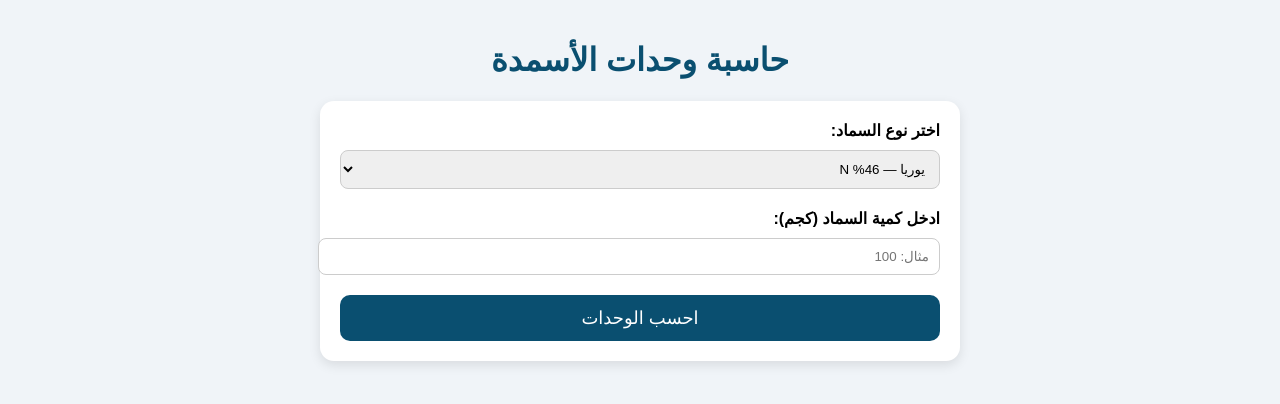
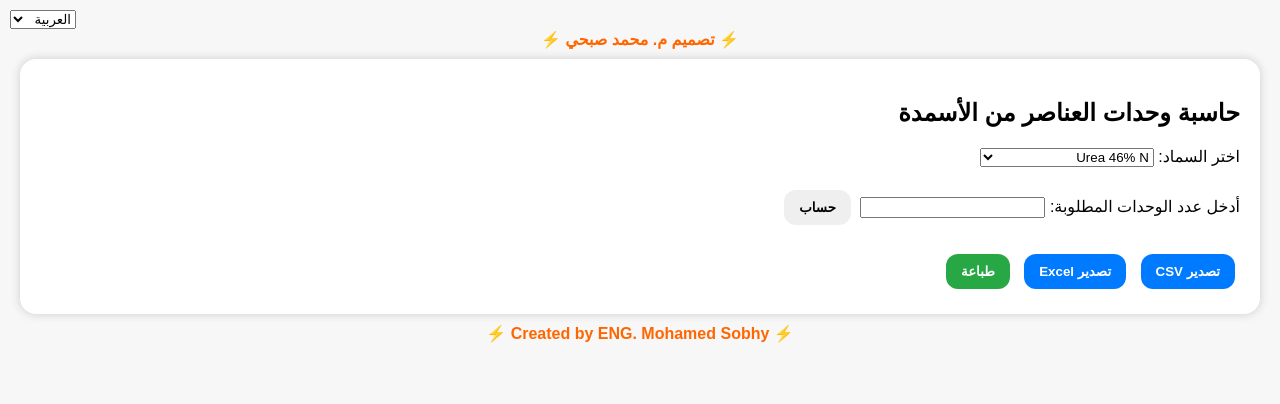
Before and after one commit to Hamo-2003/Fertilizer-Units-Calculator-EG, a plain HTML site: page index.html in a window 1280 px wide. Drawn offline with Linux system fonts and the light colour scheme.

Commit message:
Update index.html

```diff
--- a/index.html
+++ b/index.html
@@ -1,109 +1,98 @@
 <!DOCTYPE html><html lang="ar" dir="rtl">
 <head>
-<meta charset="UTF-8" />
-<meta name="viewport" content="width=device-width, initial-scale=1.0" />
-<title>حاسبة وحدات الأسمدة</title>
+<meta charset="UTF-8">
+<meta name="viewport" content="width=device-width, initial-scale=1.0">
+<title>أداة حساب وحدات السماد</title>
 <style>
-  body {
-    font-family: 'Cairo', sans-serif;
-    margin: 0;
-    padding: 20px;
-    background: #f0f4f8;
-  }
-  h1 {
-    text-align: center;
-    color: #0a4f70;
-  }
-  .card {
-    max-width: 600px;
-    margin: 20px auto;
-    padding: 20px;
-    background: white;
-    border-radius: 14px;
-    box-shadow: 0 4px 12px rgba(0,0,0,0.1);
-  }
-  label {
-    font-weight: bold;
-  }
-  select, input {
-    width: 100%;
-    padding: 10px;
-    margin: 10px 0 20px 0;
-    border-radius: 8px;
-    border: 1px solid #ccc;
-  }
-  button {
-    width: 100%;
-    padding: 12px;
-    background: #0a4f70;
-    color: white;
-    border: none;
-    border-radius: 10px;
-    font-size: 18px;
-    cursor: pointer;
-  }
-  .result {
-    margin-top: 20px;
-    font-size: 20px;
-    background: #e8f7ff;
-    padding: 15px;
-    border-radius: 10px;
-    line-height: 1.8;
-  }
+  body { font-family: 'Cairo', sans-serif; background: #f7f7f7; margin: 20px; }
+  header, footer { text-align: center; padding: 10px; font-weight: bold; color: #ff6600; }
+  .lang-switch { position: absolute; top: 10px; left: 10px; }
+  .container { background: white; padding: 20px; border-radius: 16px; box-shadow: 0 0 10px #ccc; }
+  button { padding: 10px 15px; margin: 5px; border-radius: 12px; border: none; font-weight: bold; cursor: pointer; }
+  .export { background: #007bff; color: white; }
+  .print { background: #28a745; color: white; }
 </style>
 </head>
-<body>
-<h1>حاسبة وحدات الأسمدة</h1><div class="card">
-  <label>اختر نوع السماد:</label>
-  <select id="fertilizer">
-    <option value="46-0-0">يوريا — 46% N</option>
-    <option value="33.5-0-0">نترات نشادر — 33.5% N</option>
-    <option value="21-0-0">سلفات نشادر — 21% N</option>
-    <option value="15.5-0-0">نترات كالسيوم — 15.5% N</option>
-    <option value="18-46-0">DAP — 18% N + 46% P₂O₅</option>
-    <option value="12-61-0">MAP — 12% N + 61% P₂O₅</option>
-    <option value="0-15-0">سوبر فوسفات — 15% P₂O₅</option>
-    <option value="0-52-34">MKP — 52% P₂O₅ + 34% K₂O</option>
-    <option value="0-0-50">سلفات بوتاسيوم — 50% K₂O</option>
-    <option value="0-0-60">كلوريد بوتاسيوم — 60% K₂O</option>
-    <option value="15-15-15">NPK 15-15-15</option>
-    <option value="20-20-20">NPK 20-20-20</option>
-    <option value="12-24-12">NPK 12-24-12</option>
-  </select><label>ادخل كمية السماد (كجم):</label> <input type="number" id="amount" placeholder="مثال: 100" />
+<body><div class="lang-switch">
+  <select id="language" onchange="switchLanguage()">
+    <option value="ar">العربية</option>
+    <option value="en">English</option>
+  </select>
+</div><header>⚡ تصميم م. محمد صبحي ⚡</header><div class="container">
+  <h2 id="title">حاسبة وحدات العناصر من الأسمدة</h2><label id="fertLabel">اختر السماد:</label> <select id="fertilizer"></select>
 
-<button onclick="calculateUnits()">احسب الوحدات</button>
+<br><br> <label id="unitLabel">أدخل عدد الوحدات المطلوبة:</label> <input type="number" id="units" />
 
-  <div class="result" id="result" style="display:none"></div>
-</div><script>
-function calculateUnits() {
-  let fert = document.getElementById('fertilizer').value.split('-');
-  let N = parseFloat(fert[0]);
-  let P2O5 = parseFloat(fert[1]);
-  let K2O = parseFloat(fert[2]);
-  let amount = parseFloat(document.getElementById('amount').value);
+<button onclick="calculate()">حساب</button>
 
-  if (!amount) return alert('ادخل كمية السماد');
+  <h3 id="result"></h3><button class="export" onclick="downloadCSV()">تصدير CSV</button> <button class="export" onclick="downloadExcel()">تصدير Excel</button> <button class="print" onclick="window.print()">طباعة</button>
 
-  // حساب الوحدات
-  let N_units = amount * (N / 100);
-  let P2O5_units = amount * (P2O5 / 100);
-  let K2O_units = amount * (K2O / 100);
+</div><footer>⚡ Created by ENG. Mohamed Sobhy ⚡</footer><script>
+const fertilizers = {
+  "Urea 46% N": { N: 46 },
+  "Ammonium Nitrate 33.5%": { N: 33.5 },
+  "MAP 12-61-0": { N: 12, P: 61 },
+  "DAP 18-46-0": { N: 18, P: 46 },
+  "MKP 0-52-34": { P: 52, K: 34 },
+  "NPK 20-20-20": { N: 20, P: 20, K: 20 }
+};
 
-  // التحويلات
-  let P_units = P2O5_units * 0.436;
-  let K_units = K2O_units * 0.83;
+function loadFertilizers() {
+  const select = document.getElementById("fertilizer");
+  for (let f in fertilizers) {
+    const option = document.createElement("option");
+    option.value = f;
+    option.textContent = f;
+    select.appendChild(option);
+  }
+}
 
-  let result = document.getElementById('result');
-  result.style.display = 'block';
+function calculate() {
+  const fert = document.getElementById("fertilizer").value;
+  const units = document.getElementById("units").value;
 
-  result.innerHTML = `
-    <strong>نتيجة الحساب:</strong><br>
-    وحدات النيتروجين (N): <strong>${N_units.toFixed(2)}</strong><br>
-    وحدات الفوسفور (P₂O₅): <strong>${P2O5_units.toFixed(2)}</strong><br>
-    مكافئ الفوسفور (P): <strong>${P_units.toFixed(2)}</strong><br>
-    وحدات البوتاسيوم (K₂O): <strong>${K2O_units.toFixed(2)}</strong><br>
-    مكافئ البوتاسيوم (K): <strong>${K_units.toFixed(2)}</strong><br>
-  `;
+  const percent = Object.values(fertilizers[fert])[0];
+  const kg = (units / (percent / 100)).toFixed(2);
+
+  document.getElementById("result").textContent = `تحتاج إلى ${kg} كجم من سماد ${fert}`;
 }
+
+function downloadCSV() {
+  let data = document.getElementById("result").textContent;
+  let blob = new Blob([data], { type: 'text/csv' });
+  let url = URL.createObjectURL(blob);
+  let a = document.createElement('a');
+  a.href = url;
+  a.download = 'fertilizer_result.csv';
+  a.click();
+}
+
+function downloadExcel() {
+  let data = document.getElementById("result").textContent;
+  let blob = new Blob([data], { type: 'application/vnd.ms-excel' });
+  let url = URL.createObjectURL(blob);
+  let a = document.createElement('a');
+  a.href = url;
+  a.download = 'fertilizer_result.xls';
+  a.click();
+}
+
+function switchLanguage() {
+  const lang = document.getElementById("language").value;
+
+  if (lang === "en") {
+    document.body.dir = "ltr";
+    document.getElementById("title").textContent = "Fertilizer Nutrient Unit Calculator";
+    document.getElementById("fertLabel").textContent = "Select fertilizer:";
+    document.getElementById("unitLabel").textContent = "Enter required units:";
+  } else {
+    document.body.dir = "rtl";
+    document.getElementById("title").textContent = "حاسبة وحدات العناصر من الأسمدة";
+    document.getElementById("fertLabel").textContent = "اختر السماد:";
+    document.getElementById("unitLabel").textContent = "أدخل عدد الوحدات المطلوبة:";
+  }
+}
+
+loadFertilizers();
 </script></body>
 </html>
```
